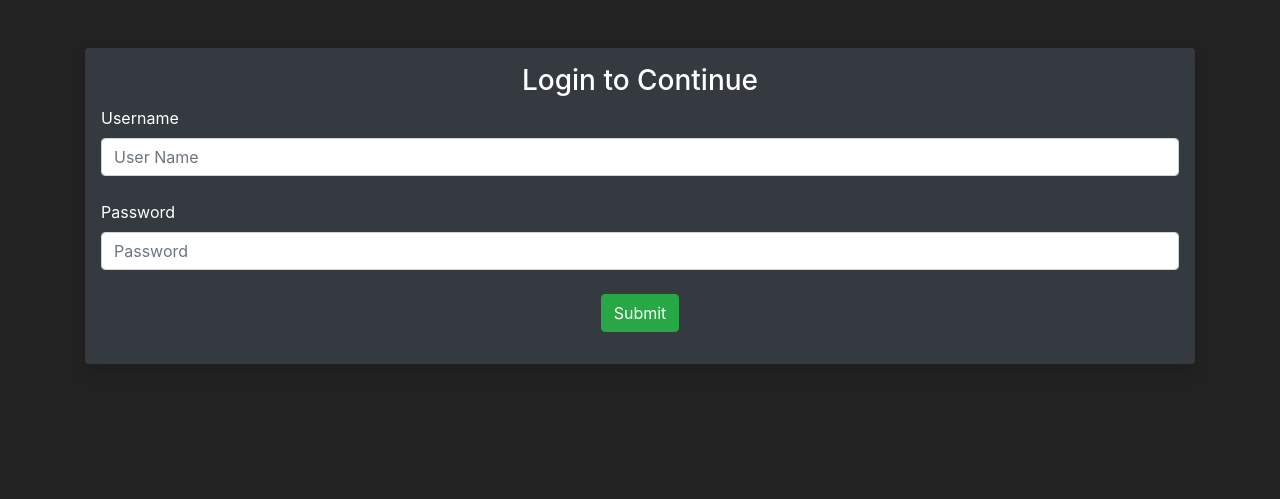
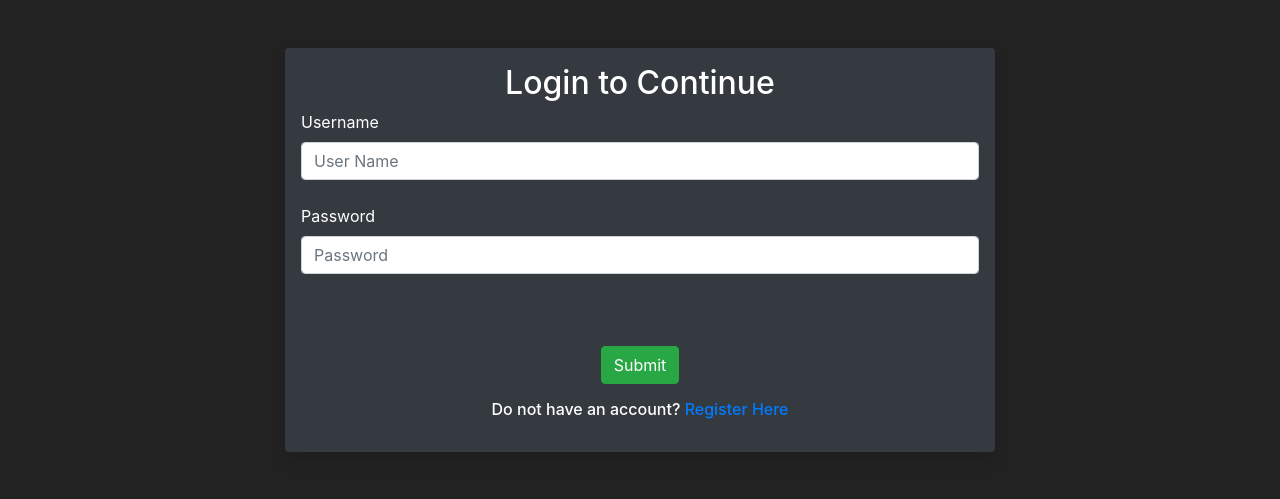
Before and after one commit to RampageousRJ/Blogify, a Flask app: page /login in a window 1280 px wide. Shown: the part 66-565 px from the top of the page. Run offline with Flask 3, Linux system fonts and the light colour scheme; some libraries are stand-ins or nearby versions.

Commit message:
Recaptcha and login validation

```diff
--- a/blogify/__init__.py
+++ b/blogify/__init__.py
@@ -14,6 +14,9 @@ app = Flask(__name__)
 # NEW MySQL DB
 app.config['SQLALCHEMY_DATABASE_URI']='mysql+pymysql://root:rampage@localhost/users'
 app.config['SECRET_KEY']=os.getenv("SECRET_KEY")
+app.config['SECRET_KEY']=os.getenv("SECRET_KEY")
+app.config['RECAPTCHA_PUBLIC_KEY'] = os.getenv('BLOGIFY_PUBLIC_KEY')
+app.config['RECAPTCHA_PRIVATE_KEY'] = os.getenv('BLOGIFY_PRIVATE_KEY')
 db = SQLAlchemy(app)
 login_manager = LoginManager(app)
 login_manager.init_app(app)
--- a/blogify/forms.py
+++ b/blogify/forms.py
@@ -1,4 +1,4 @@
-from flask_wtf import FlaskForm
+from flask_wtf import FlaskForm,RecaptchaField
 from wtforms import StringField,SubmitField,PasswordField,TextAreaField
 from wtforms.validators import DataRequired, EqualTo,Length
 from wtforms.widgets import TextArea
@@ -13,6 +13,7 @@ class UserForm(UserMixin,FlaskForm):
     color=StringField("Enter favourite color: ")
     password_hash=PasswordField("Enter password: ",validators=[DataRequired(),EqualTo('password_hash2',message='Passwords must match'),Length(8)])
     password_hash2=PasswordField("Re-type password: ",validators=[DataRequired()])
+    recaptcha = RecaptchaField()
     submit=SubmitField("Submit")
 
 class PostForm(FlaskForm):
@@ -24,6 +25,7 @@ class PostForm(FlaskForm):
 class LoginForm(FlaskForm):
     username = StringField("Username",validators=[DataRequired()])
     password = PasswordField("Password",validators=[DataRequired()])
+    recaptcha = RecaptchaField()
     submit = SubmitField('Submit')
 
 class SearchForm(FlaskForm):
--- a/blogify/routes.py
+++ b/blogify/routes.py
@@ -15,7 +15,7 @@ def base():
 def home():
     return render_template('home.html')
 
-@app.route('/user/register',methods=['GET','POST'])
+@app.route('/register',methods=['GET','POST'])
 def register():
     form=UserForm()
     if form.validate_on_submit():
@@ -31,6 +31,9 @@ def register():
         form.password_hash=""
         flash("Registered Successfully!",category='success')
         return redirect(url_for('login'))
+    if current_user.is_authenticated:
+        flash('ERROR: cannot access when logged in!')
+        return redirect(url_for('dashboard'))
     curr_users =Users.query.order_by(Users.date_added)
     return render_template('register.html',form=form,curr_users=curr_users)
 
@@ -140,6 +143,7 @@ def delete_post(id):
 @app.route('/login',methods=['GET','POST'])
 def login():
     form=LoginForm()
+
     if form.validate_on_submit():
         user = Users.query.filter_by(username=form.username.data).first()
         if user:
@@ -151,6 +155,9 @@ def login():
                 flash("Wrong Password! Please try a different password!")
         else:
             flash("Username does not exist!")
+    if current_user.is_authenticated:
+        flash('ERROR: You are already logged in!')
+        return redirect(url_for('dashboard'))
     return render_template('login.html',form=form)
 
 @app.route('/dashboard',methods=['GET','POST'])
@@ -179,7 +186,7 @@ def dashboard():
 @login_required
 def logout():
     logout_user()
-    flash("Ypu have successfully logged out!")
+    flash("You have successfully logged out!")
     return redirect('home')
 
 @app.route('/search',methods=['POST'])
--- a/blogify/templates/login.html
+++ b/blogify/templates/login.html
@@ -6,8 +6,12 @@
 
 {% block body %}
     <br />
+    <div class="container-fluid">
+        <div class="row">
+            <div class="col-md-2"></div>
+            <div class="col-md-8">
                 <div class="shadow p-3 mb-5 bg-dark rounded">
-        <h3 class="text-center">Login to Continue</h3>
+                    <h2 class="text-center">Login to Continue</h2>
                     <form method="POST" class='form-register'>
                         <div class="form-labels">
                             {{form.hidden_tag()}}
@@ -17,12 +21,22 @@
                             {{form.password.label()}}
                             {{form.password(class='form-control', placeholder='Password')}}
                             <br>
+                            <br>
+                            {{form.recaptcha(class='form-control', placeholder='Recaptcha')}}
+                            <br>
                             <div class="form-group text-center">
                                 {{ form.submit(class = 'btn btn-success') }}
+                            </div>
+                            <div class="form-group" style="text-align:center">
+                                <h6>Do not have an account? <a href="{{url_for('register')}}">Register Here</a></h6>
                             </div>
                         </div>
                     </form>
                 </div>
+            </div>
+        </div>
+    </div>
+
     <br />
     <br />
     <br />
```
Also changed, not shown: blogify/templates/register.html (+9 -4 lines). Lines whose indentation alone changed are shown as unchanged.
